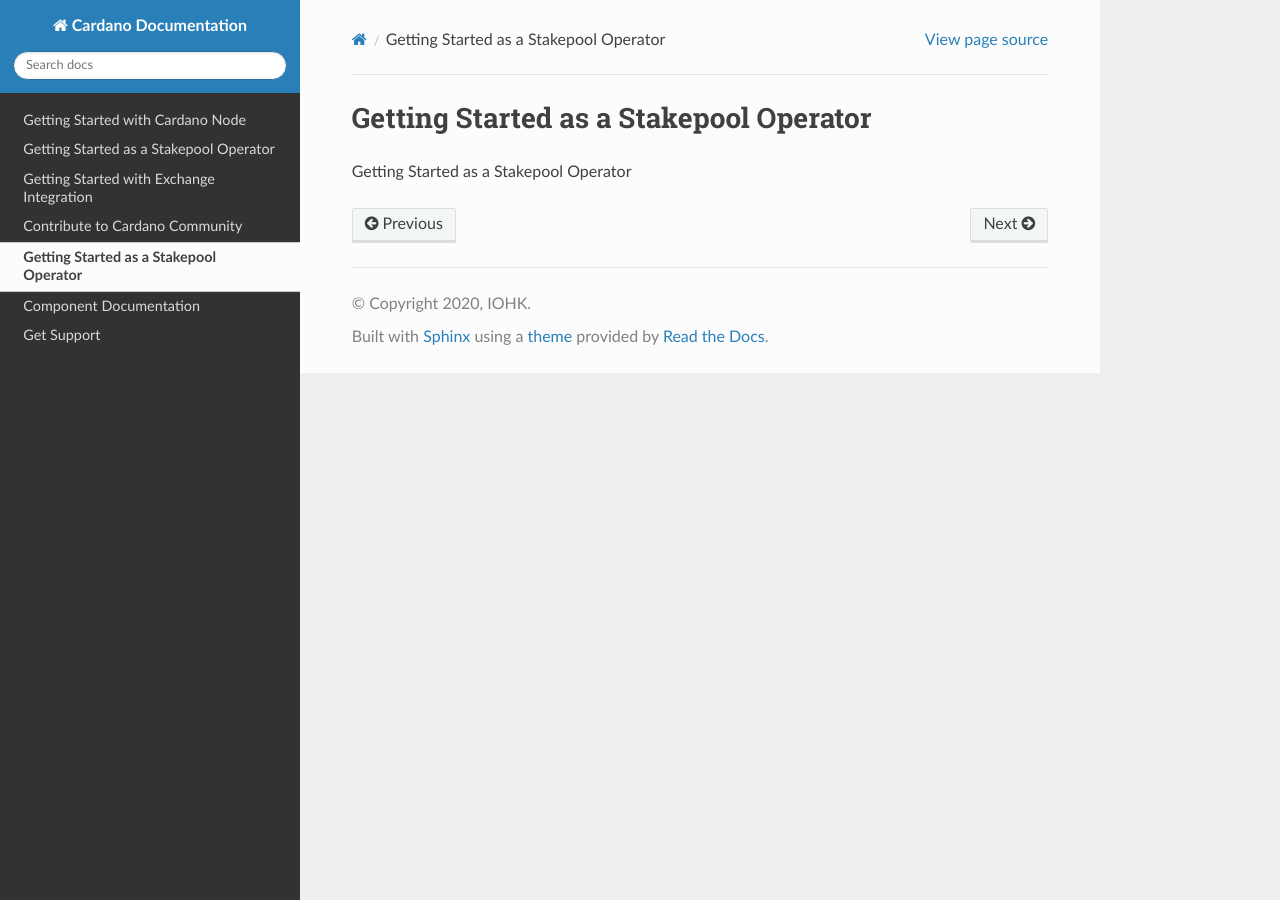
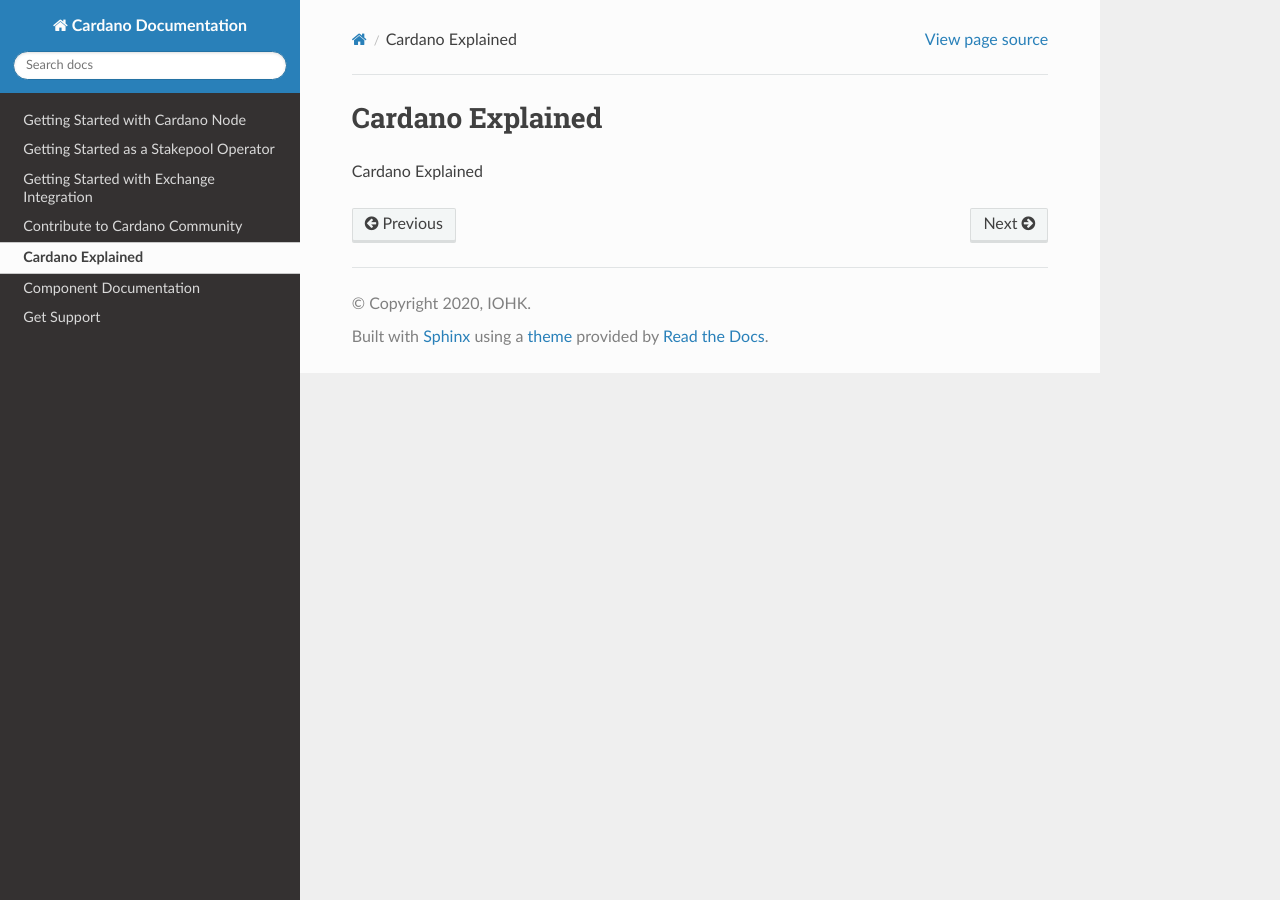
Before and after one commit to input-output-hk/technical-docs, a Sphinx documentation site: the page built from source/cardano-explained/index.rst, in a window 1280 px wide. Built offline with Sphinx 7.4.7 and the Read the Docs theme 2.0.0, drawn with Linux system fonts in a browser that asks for light colours; pages that are not in the unit, such as notebooks, are missing from menus.

Commit message:
explained

```diff
--- a/source/cardano-explained/index.rst
+++ b/source/cardano-explained/index.rst
@@ -1,6 +1,5 @@
-.. Cardano Component Technical Documentation
+=================
+Cardano Explained
+=================
 
-Getting Started as a Stakepool Operator
-=============================================
-
-Getting Started as a Stakepool Operator
+Cardano Explained
```
